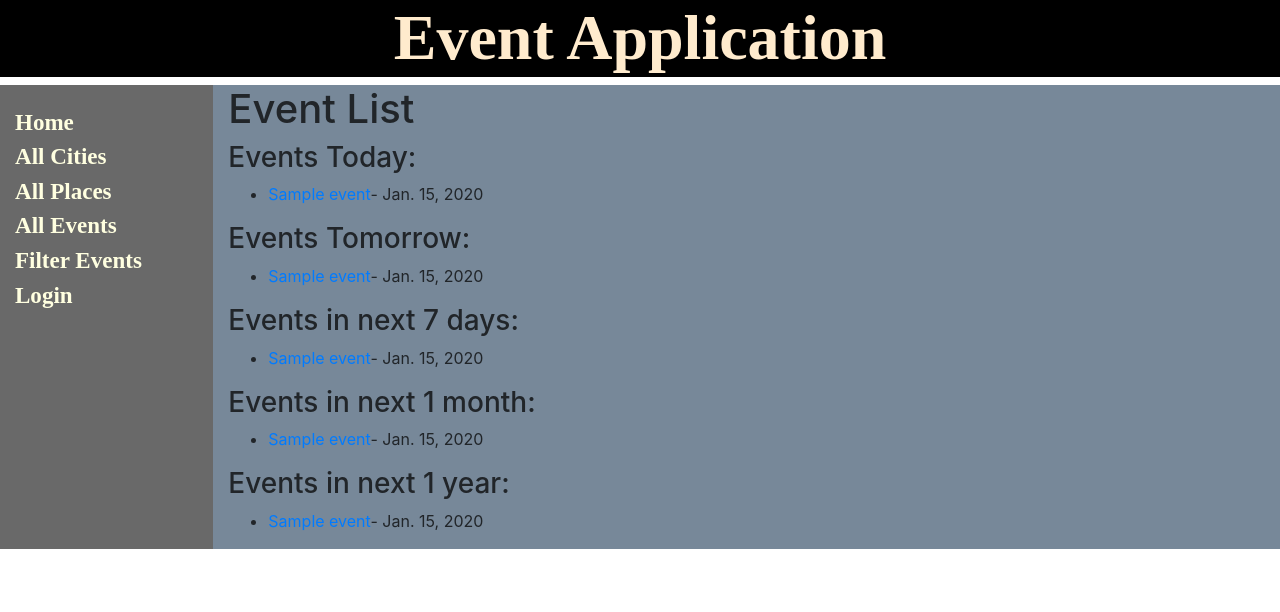
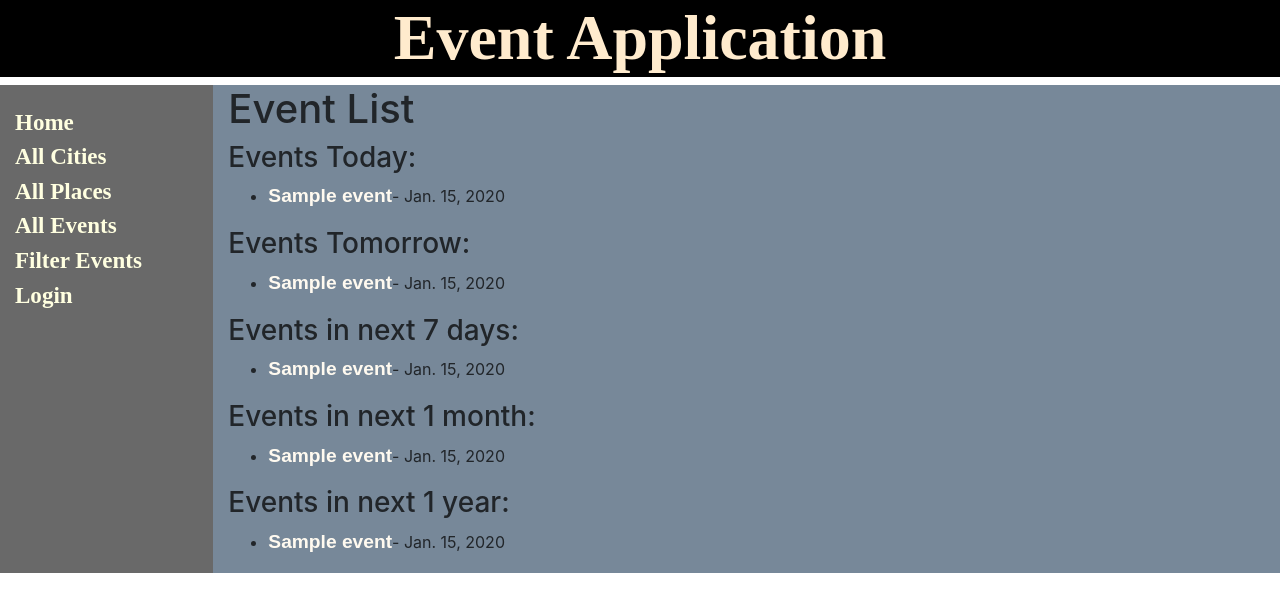
Before and after one commit to Mithilesh-M/EventApp-Django, a Django app: template eventapp/templates/eventapp/filter_events.html in a window 1280 px wide. Shown: the top 612 px of the page. Run offline with Django 3.2, Linux system fonts and the light colour scheme; the template is opened without the code that fills it: values that come from a table or form of the project are taken from there, others are empty; tables that the repository leaves empty hold one stand-in row (values such as "Sample post"); parts of the project's set-up code (start-up, migrations or seed data) failed here and were passed over.

Commit message:
Update filter in the application
Updated filter by adding CSS

```diff
--- a/eventapp/templates/eventapp/filter_events.html
+++ b/eventapp/templates/eventapp/filter_events.html
@@ -7,7 +7,7 @@
   <ul>
     {% for time in today %}
       <li>
-        <a href="{% url 'event-detail' time.event.id %}">{{ time.event.title }}</a>- {{ time.date }}
+        <a class="mylist-ele" href="{% url 'event-detail' time.event.id %}">{{ time.event.title }}</a>- {{ time.date }}
       </li>
     {% endfor %}
   </ul>
@@ -19,7 +19,7 @@
   <ul>
     {% for time in tomorrow %}
       <li>
-        <a href="{% url 'event-detail' time.event.id %}">{{ time.event.title }}</a>- {{ time.date }}
+        <a class="mylist-ele" href="{% url 'event-detail' time.event.id %}">{{ time.event.title }}</a>- {{ time.date }}
       </li>
     {% endfor %}
   </ul>
@@ -31,7 +31,7 @@
   <ul>
     {% for time in week %}
       <li>
-        <a href="{% url 'event-detail' time.event.id %}">{{ time.event.title }}</a>- {{ time.date }}
+        <a class="mylist-ele" href="{% url 'event-detail' time.event.id %}">{{ time.event.title }}</a>- {{ time.date }}
       </li>
     {% endfor %}
   </ul>
@@ -43,7 +43,7 @@
   <ul>
     {% for time in month %}
       <li>
-        <a href="{% url 'event-detail' time.event.id %}">{{ time.event.title }}</a>- {{ time.date }}
+        <a class="mylist-ele" href="{% url 'event-detail' time.event.id %}">{{ time.event.title }}</a>- {{ time.date }}
       </li>
     {% endfor %}
   </ul>
@@ -55,7 +55,7 @@
   <ul>
     {% for time in year %}
       <li>
-        <a href="{% url 'event-detail' time.event.id %}">{{ time.event.title }}</a>- {{ time.date }}
+        <a class="mylist-ele" href="{% url 'event-detail' time.event.id %}">{{ time.event.title }}</a>- {{ time.date }}
       </li>
     {% endfor %}
   </ul>
```
